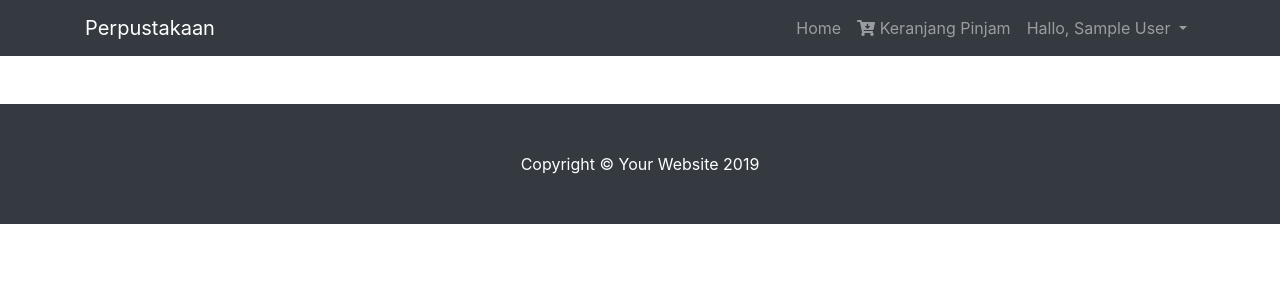
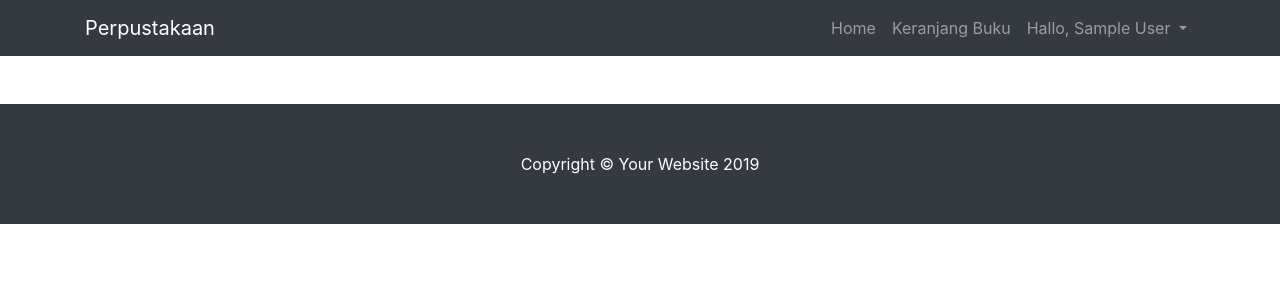
Before and after one commit to DheoAp/App-Perpustakaan, a CodeIgniter app: page /app_perpus/index.php/dashboard/index in a window 1280 px wide. Shown: the top 300 px of the page. Run offline with CodeIgniter, Linux system fonts and the light colour scheme; the visitor is signed in with stand-in values (Sample User, id 1); data that the repository does not hold is empty; some libraries are stand-ins or nearby versions.

Commit message:
merubah navbar keranjang

```diff
--- a/application/views/templates_anggota/header.php
+++ b/application/views/templates_anggota/header.php
@@ -23,7 +23,7 @@
           <a class="nav-link" href="<?= base_url('dashboard');?>">Home</a>
         </li>
         <li class="nav-item">
-          <a class="nav-link" href="<?= base_url();?>"><i class="fas fa-cart-arrow-down"></i> Keranjang Pinjam</a>
+          <a class="nav-link" href="<?= base_url('dashboard/keranjang');?>">Keranjang Buku</a>
         </li>
         <!-- <li class="nav-item">
           <a class="nav-link" href="<?= base_url();?>admin/peminjaman">Transaksi Peminjaman</a>
```
